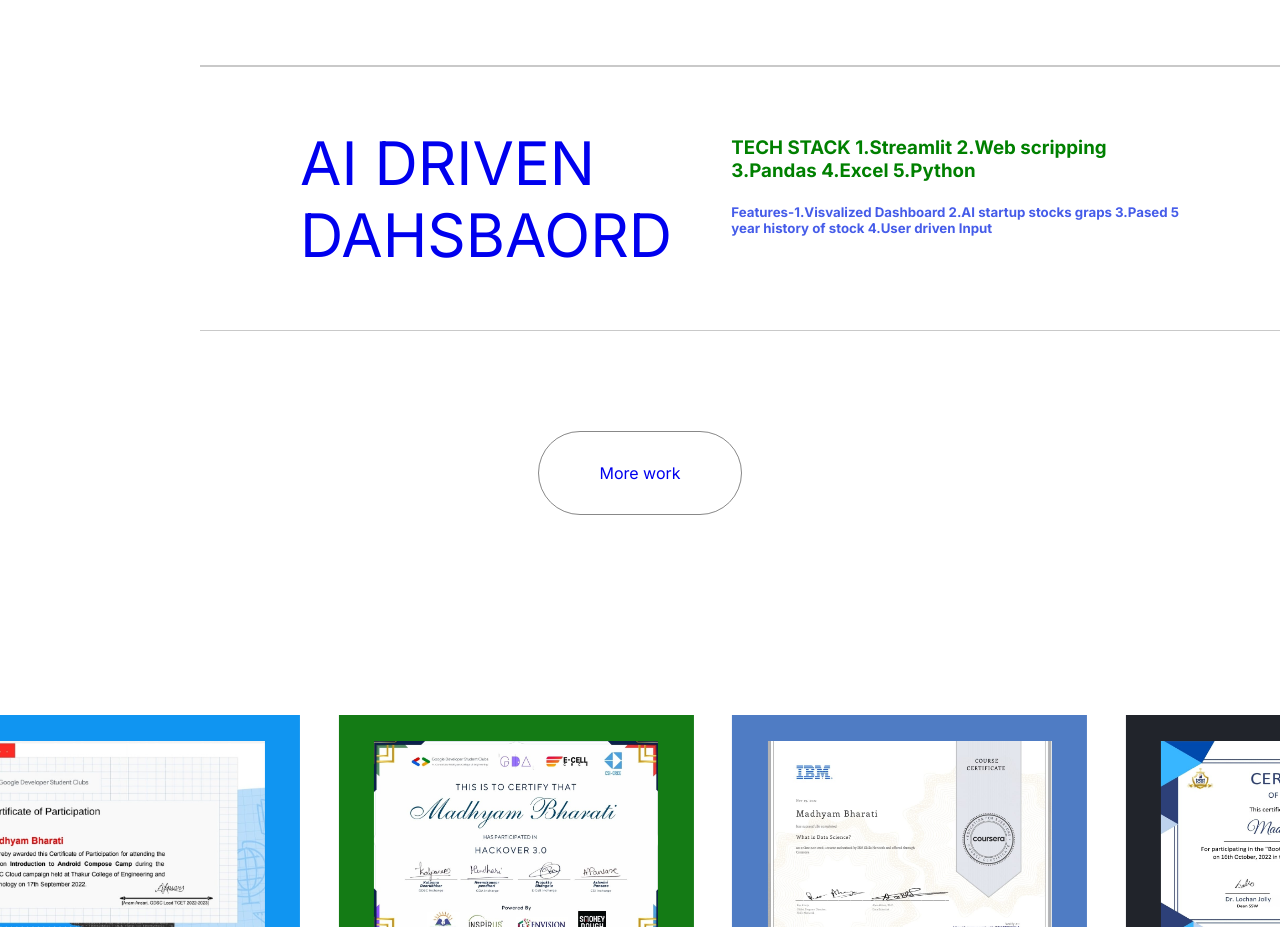
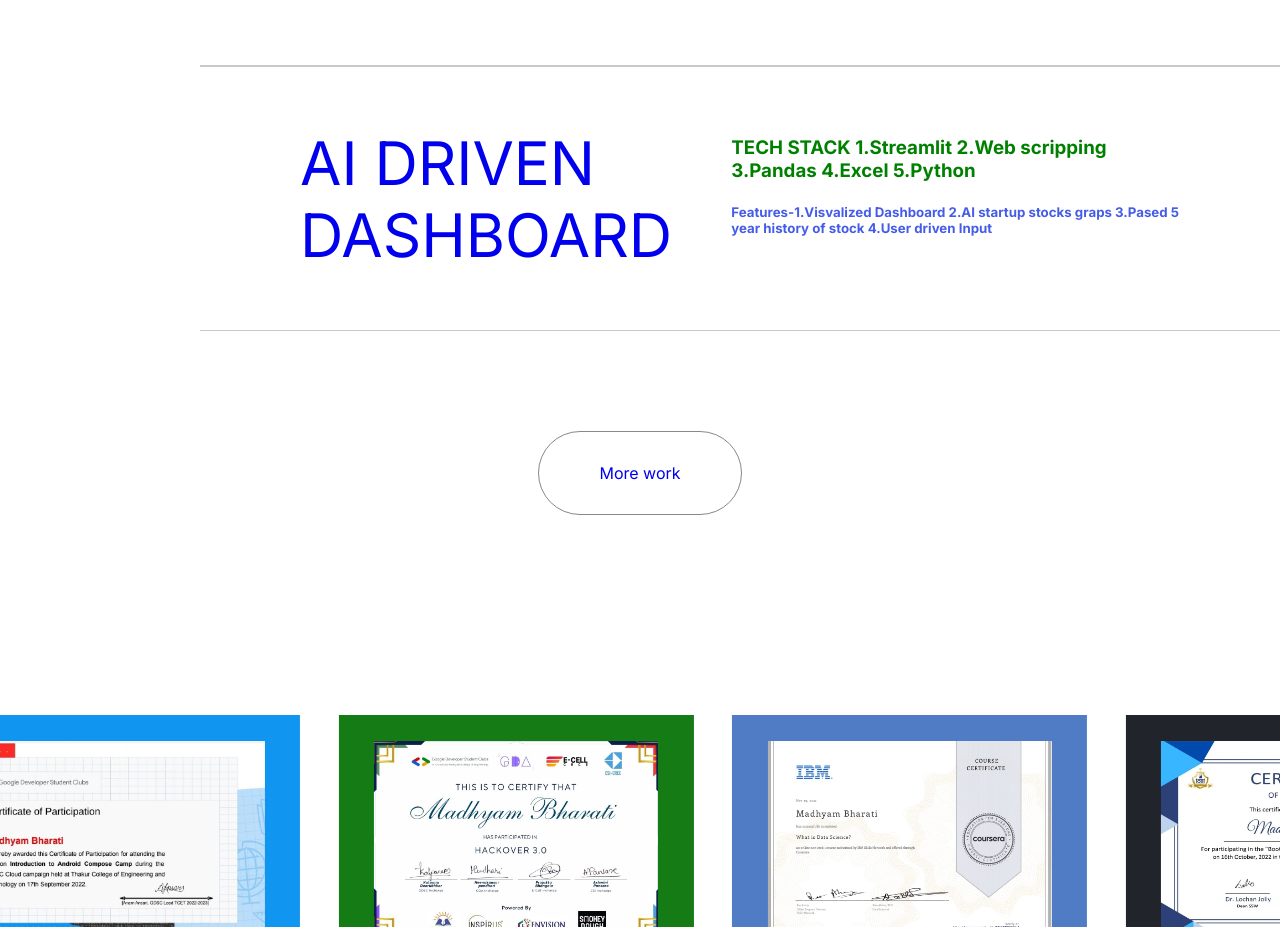
Before and after one commit to Madhyam123/Final_Nextjs_Potfolio_Website, a Next.js app: page / in a window 1280 px wide. Shown: the part 2300-3227 px from the top of the page. Built offline with nearby package versions, Linux system fonts and the light colour scheme.

Commit message:
Update index.jsx

```diff
--- a/src/components/Projects/index.jsx
+++ b/src/components/Projects/index.jsx
@@ -35,7 +35,7 @@ const projects = [
     href:"https://madhyamecommercesite.netlify.app/"
   },
   {
-    title: "AI DRIVEN DAHSBAORD",
+    title: "AI DRIVEN DASHBOARD",
     src: "datahack.png",
     stack: "TECH STACK 1.Streamlit 2.Web scripping 3.Pandas 4.Excel 5.Python",
     Feature:"Features-1.Visvalized Dashboard 2.AI startup stocks graps 3.Pased 5 year history of stock 4.User driven Input",
```
